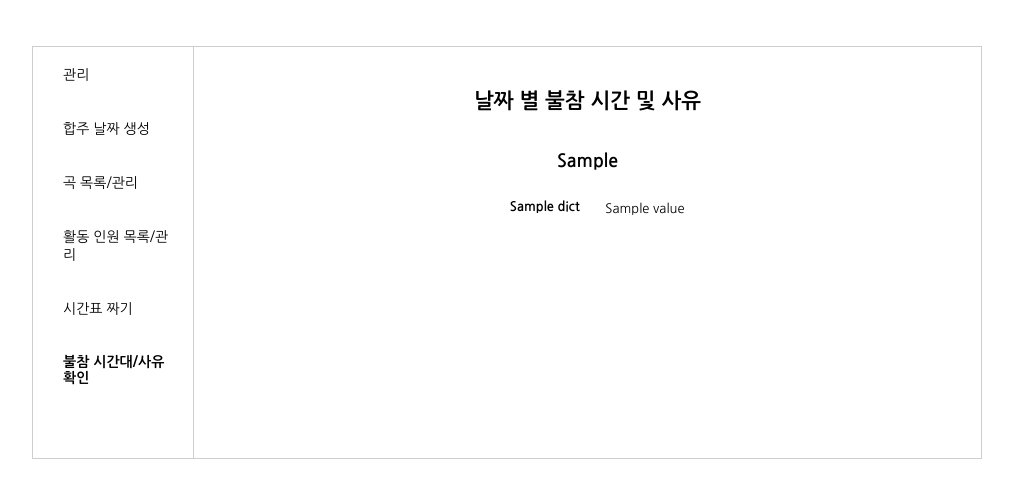
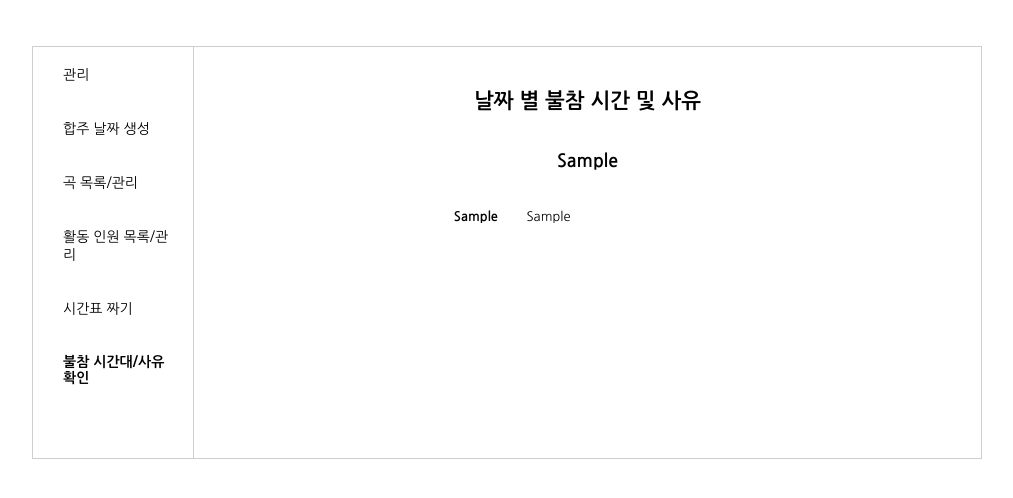
Before and after one commit to john8707/banhyang-web2, a Django app: template banhyang/practice/templates/who_is_not_coming.html in a window 1280 px wide. Shown: the part 142-640 px from the top of the page, without its empty margins (133-1146 px from the left). Run offline with Django 3.2, Linux system fonts and the light colour scheme; the template is opened without the code that fills it: most values are stand-ins (such as "Sample title", 1, 10 or a date in 2020); parts of the project's set-up code (start-up, migrations or seed data) failed here and were passed over.

Commit message:
UPDATE 불참 사유 가시성 개선 및 정렬 추가

```diff
--- a/banhyang/practice/templates/who_is_not_coming.html
+++ b/banhyang/practice/templates/who_is_not_coming.html
@@ -11,26 +11,27 @@
     </nav>
 
     <div class="setting_form" style="padding-bottom: 50px;">
+
+
         <div class="setting_description">날짜 별 불참 시간 및 사유</div>
         {% if when_and_why %}
+
         {% for d, dict in when_and_why.items %}
-        <div class="setting_description" style="font-size: 18px;">
-            {{d}}
-        </div>
-        {% for name, value in dict.items %}
-        <div class="" style="margin-bottom: 8px;">
+        <table style="margin: 0 auto; margin-left: 30%; width: 70%; border-spacing: 0 7px;">
+            <div class="setting_description" style="font-size: 18px;">
+                {{d}}
+            </div>
+            {% for i in dict %}
+            <tr style="line-height: 1.4;">
+                <td style="text-align: right; font-weight: bold; width: 10%;">{{i.0}}</td>
+                <td style="text-align: left; width: 70%; padding-left: 5%;">{{i.1}}</td>
+            </tr>
+            {% endfor %}
+        </table>
+        {% endfor %}
 
-            <div class="setting_label mt0">
-                {{name}}
-            </div>
 
-            <div class="setting_input">
-                {{value}}
-            </div>
-        </div>
 
-        {% endfor %}
-        {% endfor %}
 
 
         {% else %}
--- a/banhyang/practice/views.py
+++ b/banhyang/practice/views.py
@@ -384,6 +384,9 @@
                     concatenated = t
 
                 when_and_why[date_to_string][name] = concatenated
+            sorted_dict = sorted(when_and_why[date_to_string].items(), key = lambda item: item[1])
+            when_and_why[date_to_string] = sorted_dict
+
     else:
         when_and_why = None
 
```
